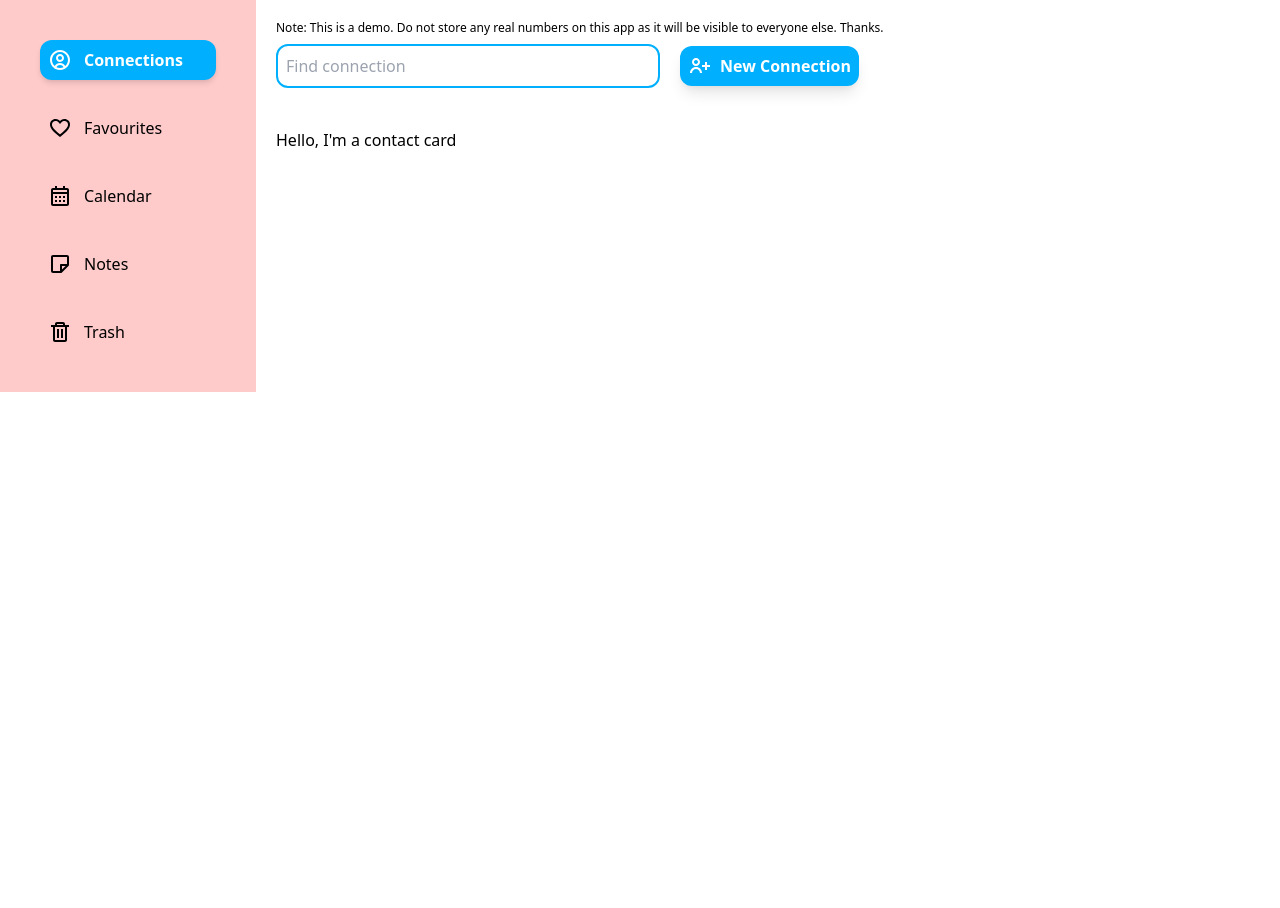
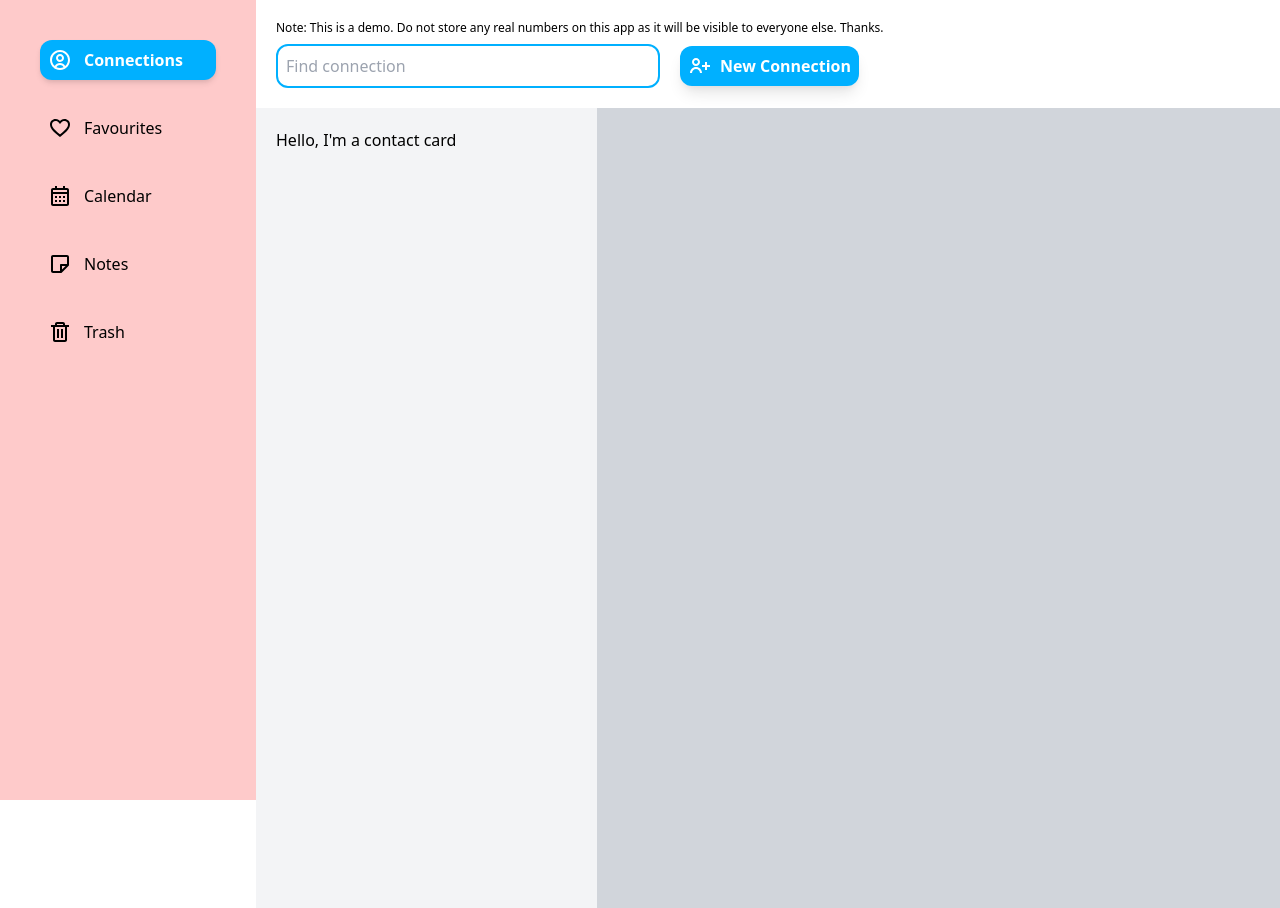
Before and after one commit to dpkreativ/crm-software, a Next.js app: page /dashboard in a window 1280 px wide. Before the commit the page ends 800 px from the top, so only its background shows below. Built offline with nearby package versions, Linux system fonts and the light colour scheme.

Commit message:
update classes

```diff
--- a/pages/dashboard/index.js
+++ b/pages/dashboard/index.js
@@ -4,13 +4,13 @@ import Sidebar from "components/Sidebar";
 
 const Dashboard = () => {
   return (
-    <div className="flex">
+    <div className="flex h-screen">
       {/* Sidebar */}
       <Sidebar active={1} />
 
       {/* Content */}
-      <section>
-        <div className="p-5">
+      <section className="w-4/5 relative h-full bg-red-200">
+        <div className="p-5 sticky top-0 bg-white">
           <div className="text-xs mb-2">
             Note: This is a demo. Do not store any real numbers on this app as
             it will be visible to everyone else. Thanks.
@@ -22,7 +22,7 @@ const Dashboard = () => {
                 name="searchContact"
                 id="searchContact"
                 placeholder="Find connection"
-                className="outline-none w-full"
+                className="outline-none w-full bg-transparent"
               />
             </div>
             <div>
@@ -33,8 +33,11 @@ const Dashboard = () => {
             </div>
           </div>
         </div>
-        <div className="p-5">
-          <ContactCard />
+        <div className="flex w-full h-full">
+          <div className="p-5 w-1/3 bg-gray-100">
+            <ContactCard />
+          </div>
+          <div className="p-5 w-2/3 bg-gray-300"></div>
         </div>
       </section>
     </div>
```
